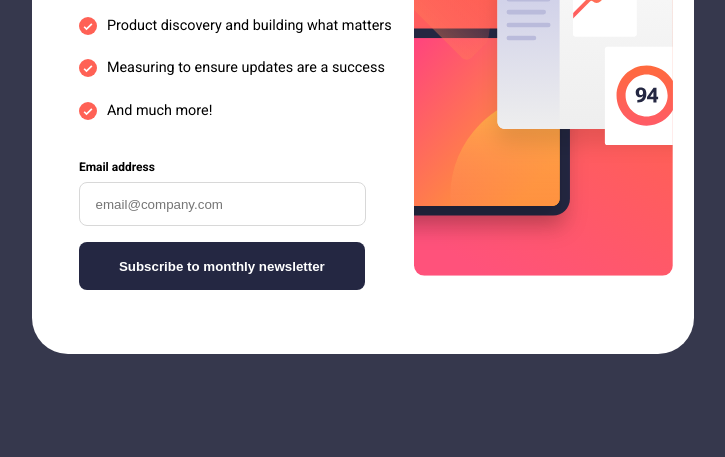
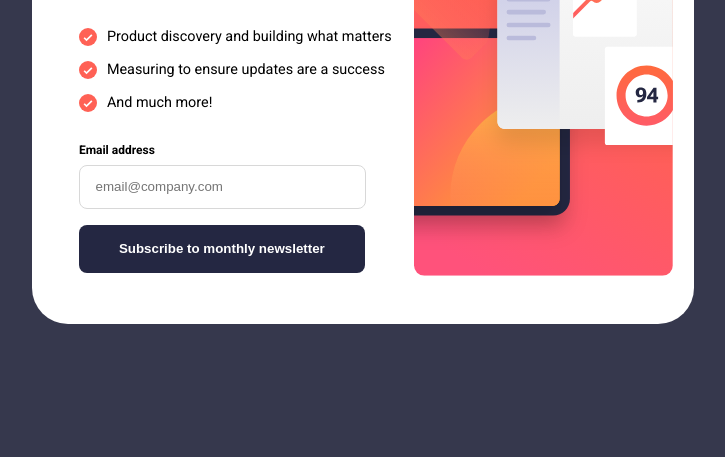
Before and after one commit to Sitkowski01/Newsletter-sign-up-form-with-success-message, a plain HTML site: page index.html in a window 1280 px wide. Shown: the part 284-741 px from the top of the page, without its empty margins (277-1002 px from the left). Drawn offline with Linux system fonts and the light colour scheme.

Commit message:
Update style.css

```diff
--- a/style.css
+++ b/style.css
@@ -14,7 +14,7 @@ body {
     width: 100%;
     display: grid;
     grid-template-columns: 1fr 0.6fr 0.6fr 0.5fr 0.5fr 1fr;
-    grid-template-rows: 1fr 1.5fr 1.5fr 1.5fr 1.5fr 1fr;
+    grid-template-rows: 1fr 1fr 1fr 1fr 1fr 1fr;
 }
 .column{
     padding: 13% 0 15% 13%;
```
